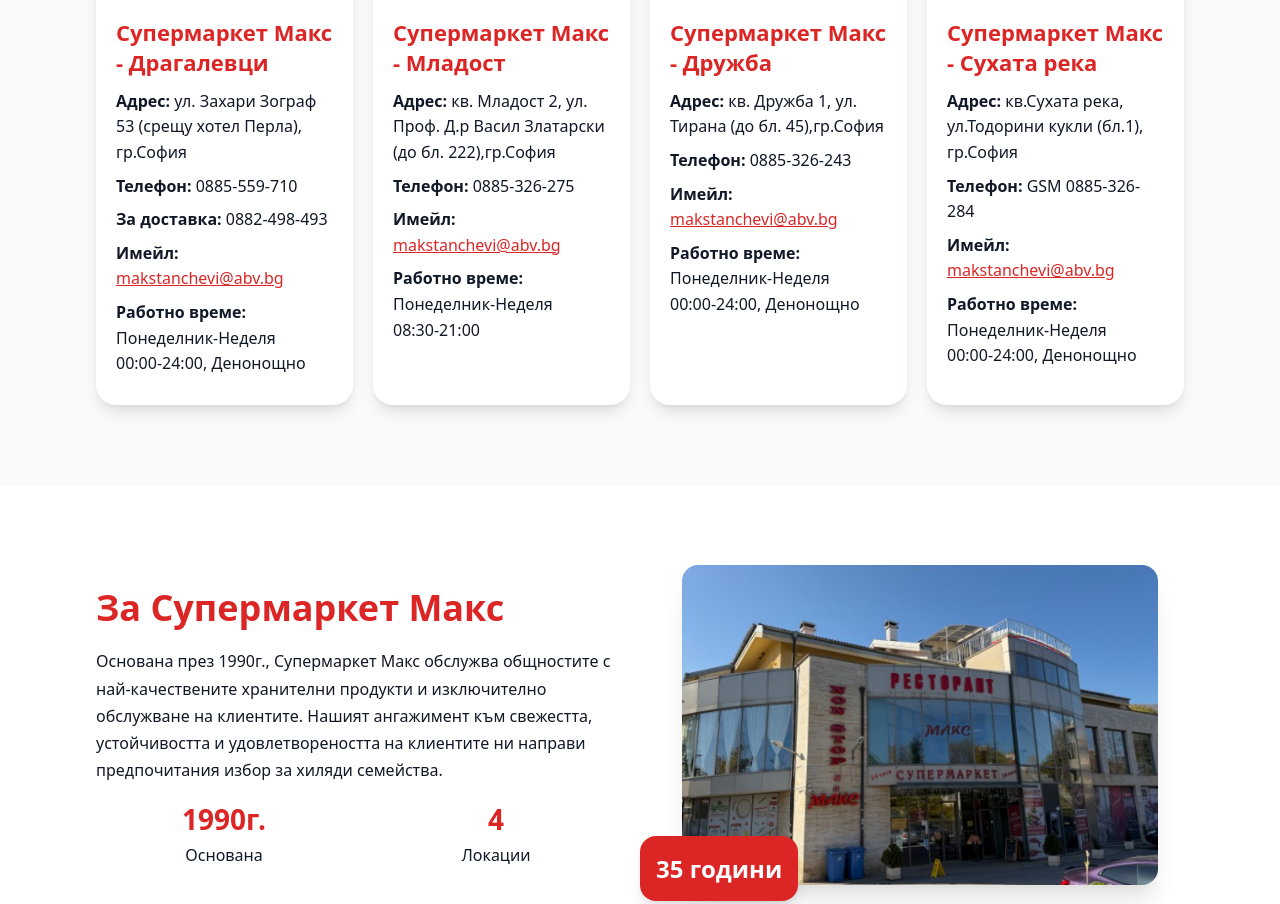
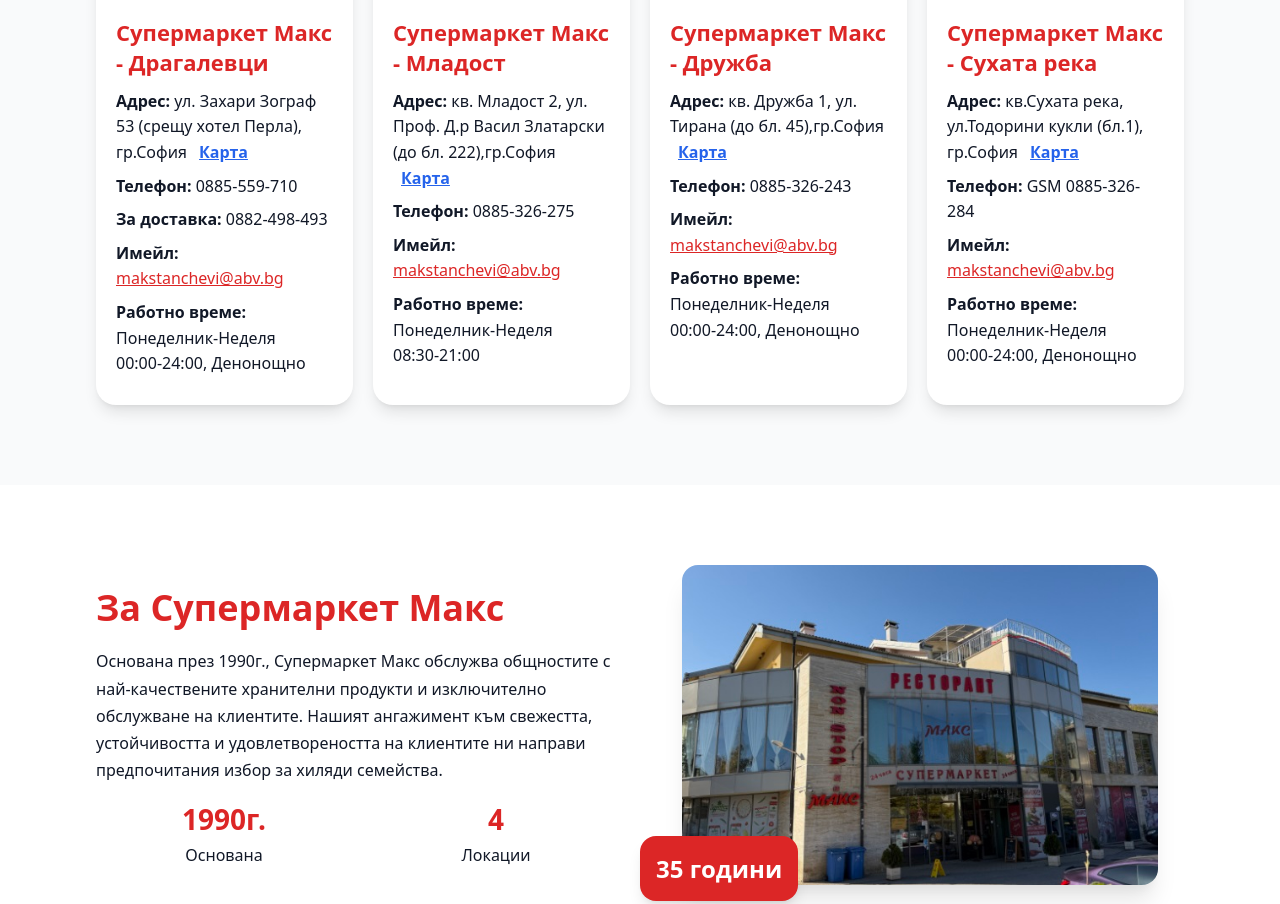
Before and after one commit to maksshop/maks, a plain HTML site: page index.html in a window 1280 px wide. Shown: the part 1565-2469 px from the top of the page. Drawn offline with Linux system fonts and the light colour scheme.

Commit message:
Add files via upload

```diff
--- a/index.html
+++ b/index.html
@@ -204,7 +204,8 @@
 					<img src="img/dragalevci.jpg" alt="Супермаркет Макс - Драгалевци, ул. Захари Зограф 53, София" loading="lazy">
 					<div class="body">
 						<h3>Супермаркет Макс - Драгалевци</h3>
-						<p><strong>Адрес:</strong> ул. Захари Зограф 53 (срещу хотел Перла),<br>гр.София</p>
+						<p><strong>Адрес:</strong> ул. Захари Зограф 53 (срещу хотел Перла),<br>гр.София
+						<a href="https://www.google.com/maps/dir/?api=1&destination=Супермаркет+Макс+Драгалевци+София" target="_blank" rel="noopener noreferrer" style="color:#2563eb; font-weight:600; text-decoration:underline; margin-left:8px;">Карта</a></p>
 						<p><strong>Телефон:</strong> 0885-559-710</p>
 						<p><strong>За доставка:</strong> 0882-498-493</p>
 						<p><strong>Имейл:</strong> <a href="mailto:makstanchevi@abv.bg">makstanchevi@abv.bg</a></p>
@@ -215,7 +216,8 @@
 					<img src="img/mladost.jpg" alt="Супермаркет Макс - Младост, кв. Младост 2, ул. Проф. Д.р Васил Златарски, София" loading="lazy">
 					<div class="body">
 						<h3>Супермаркет Макс - Младост</h3>
-						<p><strong>Адрес:</strong> кв. Младост 2, ул. Проф. Д.р Васил Златарски (до бл. 222),гр.София</p>
+						<p><strong>Адрес:</strong> кв. Младост 2, ул. Проф. Д.р Васил Златарски (до бл. 222),гр.София
+						<a href="https://www.google.com/maps/dir/?api=1&destination=Супермаркет+Макс+Младост+2+София" target="_blank" rel="noopener noreferrer" style="color:#2563eb; font-weight:600; text-decoration:underline; margin-left:8px;">Карта</a></p>
 						<p><strong>Телефон:</strong> 0885-326-275</p>
 						<p><strong>Имейл:</strong> <a href="mailto:makstanchevi@abv.bg">makstanchevi@abv.bg</a></p>
 						<p><strong>Работно време:</strong> Понеделник-Неделя<br> 08:30-21:00</p>
@@ -225,7 +227,8 @@
 					<img src="img/drujba.jpg" alt="Супермаркет Макс - Дружба, кв. Дружба 1, ул. Тирана, София" loading="lazy">
 					<div class="body">
 						<h3>Супермаркет Макс - Дружба</h3>
-						<p><strong>Адрес:</strong> кв. Дружба 1, ул. Тирана (до бл. 45),гр.София</p>
+						<p><strong>Адрес:</strong> кв. Дружба 1, ул. Тирана (до бл. 45),гр.София
+						<a href="https://www.google.com/maps/dir/?api=1&destination=Супермаркет+Макс+Дружба+София" target="_blank" rel="noopener noreferrer" style="color:#2563eb; font-weight:600; text-decoration:underline; margin-left:8px;">Карта</a></p>
 						<p><strong>Телефон:</strong> 0885-326-243</p>
 						<p><strong>Имейл:</strong> <a href="mailto:makstanchevi@abv.bg">makstanchevi@abv.bg</a></p>
 						<p><strong>Работно време:</strong> Понеделник-Неделя<br> 00:00-24:00, Денонощно</p>
@@ -235,7 +238,8 @@
 					<img src="img/suha.jpg" alt="Супермаркет Макс - Сухата река, кв. Сухата река, ул. Тодорини кукли, София" loading="lazy">
 					<div class="body">
 						<h3>Супермаркет Макс - Сухата река</h3>
-						<p><strong>Адрес:</strong> кв.Сухата река,<br>ул.Тодорини кукли (бл.1),<br>гр.София</p>
+						<p><strong>Адрес:</strong> кв.Сухата река,<br>ул.Тодорини кукли (бл.1),<br>гр.София
+						<a href="https://www.google.com/maps/dir/?api=1&destination=Макс+Сухата+река+София" target="_blank" rel="noopener noreferrer" style="color:#2563eb; font-weight:600; text-decoration:underline; margin-left:8px;">Карта</a></p>
 						<p><strong>Телефон:</strong> GSM 0885-326-284</p>
 						<p><strong>Имейл:</strong> <a href="mailto:makstanchevi@abv.bg">makstanchevi@abv.bg</a></p>
 						<p><strong>Работно време:</strong> Понеделник-Неделя<br> 00:00-24:00, Денонощно</p>
--- a/script.js
+++ b/script.js
@@ -1,5 +1,15 @@
+// Force scroll to top on page load
+if ('scrollRestoration' in history) {
+    history.scrollRestoration = 'manual';
+}
+window.addEventListener('beforeunload', function() {
+    window.scrollTo(0, 0);
+});
+
 // Mobile menu toggle functionality
 document.addEventListener('DOMContentLoaded', function() {
+    // Scroll to top on page load
+    window.scrollTo(0, 0);
     // Dark mode toggle functionality
     const darkModeToggle = document.getElementById('dark-mode-toggle');
     const darkModeToggleDesktop = document.getElementById('dark-mode-toggle-desktop');
```
